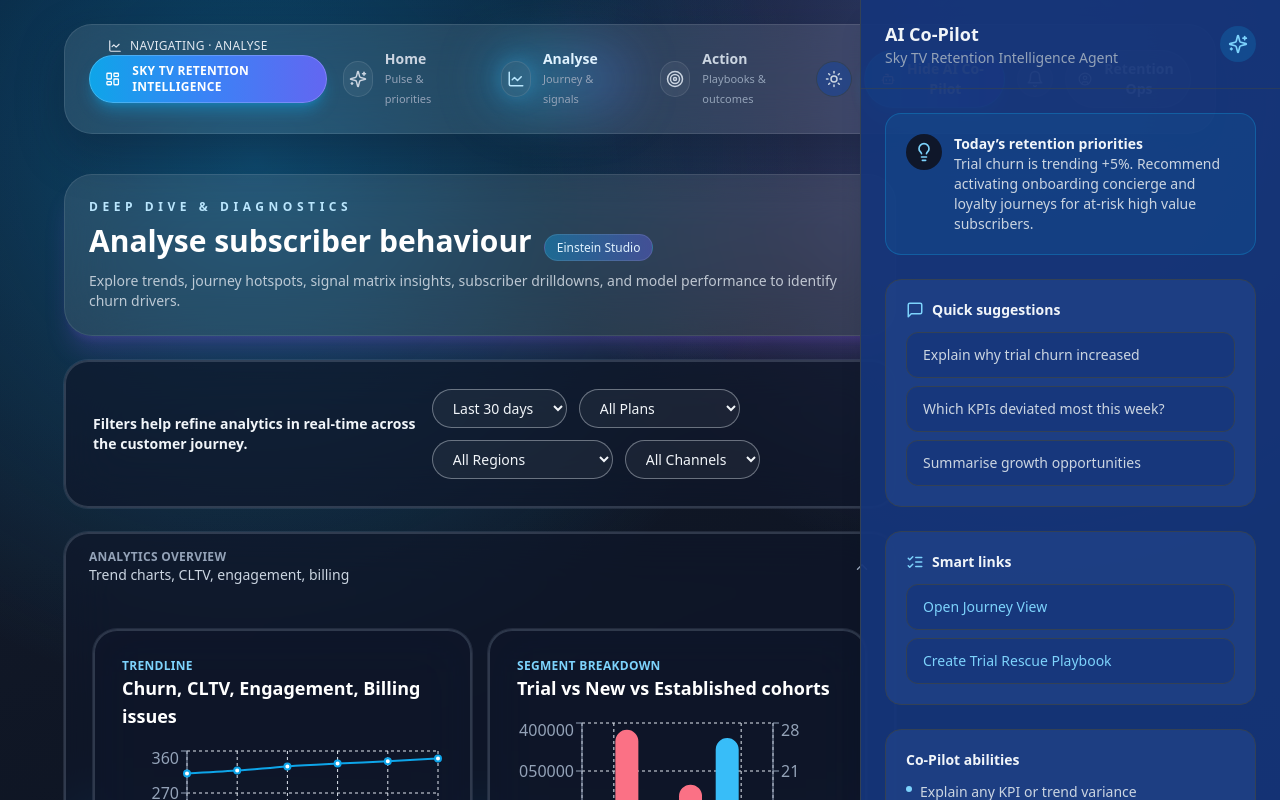
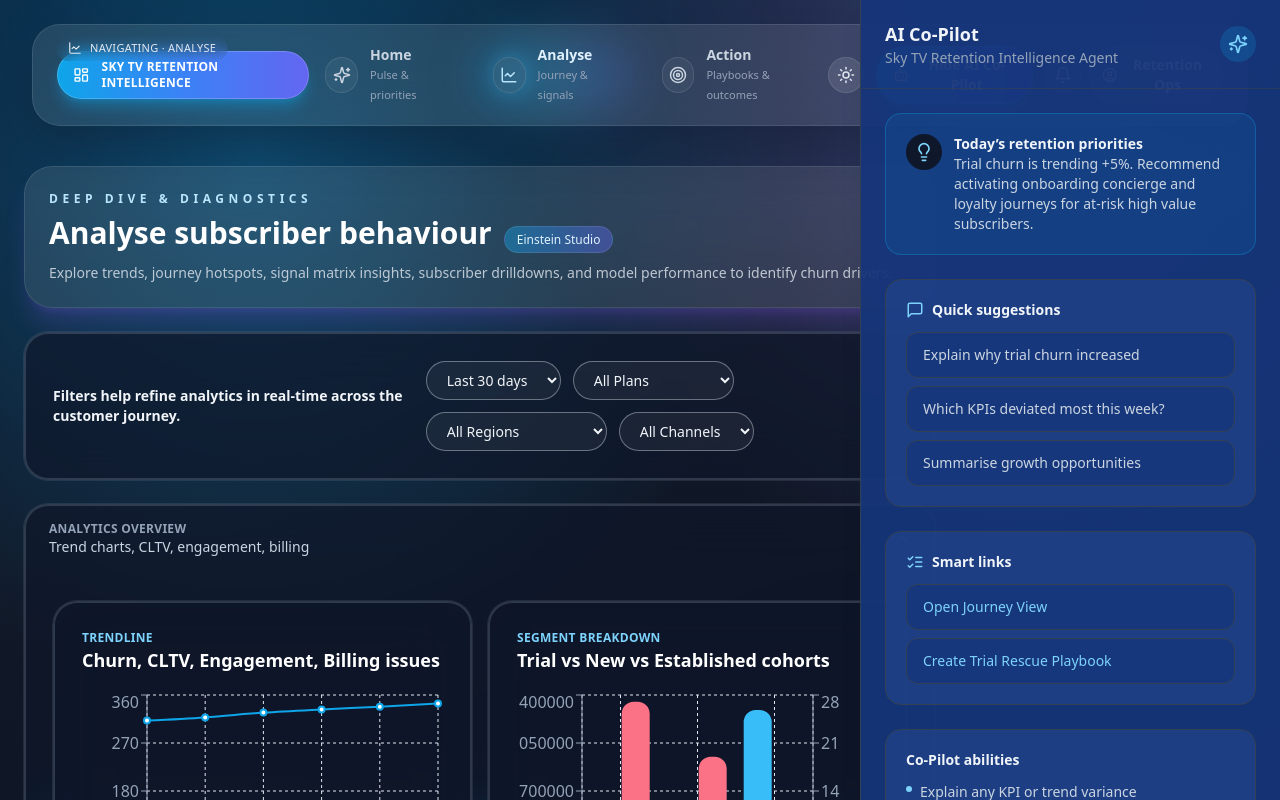
Before and after one commit to arunabh88/ChurnDashboard_Markus_New, a Next.js app: page /analyse in a window 1280 px wide. Shown: the top 800 px of the page. Built offline with nearby package versions, Linux system fonts and the light colour scheme.

Commit message:
fix: improve responsive layout for full-width experience

```diff
--- a/app/(dashboard)/layout.tsx
+++ b/app/(dashboard)/layout.tsx
@@ -20,17 +20,15 @@
   }, [pathname]);
 
   return (
-    <div className="relative min-h-screen px-4 pb-10 text-slate-100 md:px-6">
+    <div className="relative min-h-screen px-3 pb-16 text-slate-100 sm:px-5 md:px-6">
       <Navigation
         activeTab={activeTab}
         copilotOpen={copilotOpen}
         onToggleCopilot={() => setCopilotOpen((prev) => !prev)}
       />
 
-      <main className="mx-auto flex max-w-6xl gap-8 py-10 transition-all duration-300">
-        <div className={`w-full transition-all ${copilotOpen ? 'lg:pr-[320px]' : ''}`}>
-          {children}
-        </div>
+      <main className="mx-auto flex w-full max-w-[min(1440px,100%)] flex-col gap-6 py-8 transition-all duration-300 lg:flex-row lg:gap-10 lg:py-10">
+        <div className={`w-full lg:min-w-0 ${copilotOpen ? 'xl:pr-[320px]' : ''}`}>{children}</div>
       </main>
 
       <AICoPilotPanel open={copilotOpen} />
--- a/components/Navigation.tsx
+++ b/components/Navigation.tsx
@@ -28,17 +28,19 @@
   const ActiveIcon = useMemo(() => tabs.find((tab) => tab.id === activeTab)?.icon ?? Sparkles, [activeTab]);
 
   return (
-    <header className="sticky top-0 z-30 mt-6 flex justify-center">
-      <div className="glass-panel mx-auto flex w-full max-w-6xl items-center justify-between rounded-[28px] border border-white/10 bg-white/10 px-6 py-4 text-sm text-slate-100">
+    <header className="sticky top-0 z-30 mt-6 flex justify-center px-1 sm:px-2">
+      <div className="glass-panel mx-auto flex w-full max-w-[min(1440px,100%)] items-center justify-between rounded-[28px] border border-white/10 bg-white/10 px-4 py-3 text-[13px] text-slate-100 sm:px-6 sm:text-sm">
         <div className="flex items-center gap-3">
-          <div className="relative flex items-center gap-3 overflow-hidden rounded-full bg-gradient-to-r from-sky-500 via-blue-500 to-indigo-500 px-4 py-2 text-white shadow-lg shadow-sky-500/40">
-            <LayoutDashboard size={18} />
-            <span className="text-xs font-semibold uppercase tracking-wide">Sky TV Retention Intelligence</span>
-            <span className="absolute inset-0 rounded-full border border-white/20" />
+          <div className="relative flex items-center gap-3 overflow-hidden rounded-full bg-gradient-to-r from-sky-500 via-blue-500 to-indigo-500 px-3 py-2 text-white shadow-lg shadow-sky-500/40 sm:px-4">
+            <LayoutDashboard size={18} className="hidden sm:block" />
+            <span className="text-xs font-semibold uppercase tracking-wide">
+              Sky TV Retention Intelligence
+            </span>
+            <span className="absolute inset-0 rounded-full border border-white/20" aria-hidden />
           </div>
         </div>
 
-        <nav className="hidden items-center gap-3 md:flex">
+        <nav className="hidden items-center gap-3 xl:flex">
           {tabs.map((tab) => {
             const active = activeTab === tab.id;
             const Icon = tab.icon;
@@ -81,11 +83,11 @@
           })}
         </nav>
 
-        <div className="flex items-center gap-3">
+        <div className="flex items-center gap-2 sm:gap-3">
           <button
             type="button"
             onClick={toggleTheme}
-            className="hidden rounded-full border border-slate-200 bg-white p-2 text-slate-500 transition hover:border-sky-200 hover:text-sky-600 dark:border-slate-700 dark:bg-navy-800/80 dark:text-slate-300 dark:hover:border-slate-500 dark:hover:text-sky-300 md:inline-flex"
+            className="hidden rounded-full border border-white/10 bg-white/10 p-2 text-slate-200 transition hover:border-sky-300/60 hover:text-sky-200 xl:inline-flex"
             aria-label={isDark ? 'Switch to light mode' : 'Switch to dark mode'}
           >
             {isDark ? <Sun size={18} /> : <Moon size={18} />}
@@ -107,9 +109,10 @@
             </span>
           </button>
 
+          <div className="hidden md:flex items-center gap-2">
             <button
               type="button"
-            className="hidden rounded-full border border-white/10 bg-white/10 p-2 text-slate-200 transition hover:border-sky-300/60 hover:text-sky-200 md:inline-flex"
+              className="rounded-full border border-white/10 bg-white/10 p-2 text-slate-200 transition hover:border-sky-300/60 hover:text-sky-200"
               aria-label="Alerts"
             >
               <Bell size={18} />
@@ -124,17 +127,39 @@
             </button>
           </div>
         </div>
+      </div>
       <motion.div
         key={activeTab}
-        className="pointer-events-none absolute inset-x-0 top-[10px] mx-auto flex max-w-6xl justify-start px-8"
+        className="pointer-events-none absolute inset-x-0 top-[12px] mx-auto hidden w-full max-w-[min(1440px,100%)] justify-start px-8 lg:flex"
         initial={{ opacity: 0, y: -8 }}
         animate={{ opacity: 1, y: 0 }}
       >
-        <div className="flex items-center gap-2 rounded-full bg-white/8 px-3 py-1 text-xs uppercase tracking-wide text-slate-200">
+        <div className="flex items-center gap-2 rounded-full bg-white/8 px-3 py-1 text-[11px] uppercase tracking-wide text-slate-200 backdrop-blur">
           <ActiveIcon size={14} />
           Navigating · {tabs.find((tab) => tab.id === activeTab)?.label ?? 'Home'}
         </div>
       </motion.div>
+
+      <nav className="glass-panel mx-auto mt-4 flex w-full max-w-[min(1440px,100%)] items-center justify-between rounded-[24px] border border-white/10 bg-white/10 px-3 py-3 text-xs text-slate-200 backdrop-blur md:hidden">
+        <div className="flex flex-1 items-center gap-2 overflow-x-auto">
+          {tabs.map((tab) => {
+            const active = activeTab === tab.id;
+            const Icon = tab.icon;
+            return (
+              <Link
+                key={tab.id}
+                href={tab.href}
+                className={`flex min-w-[110px] flex-col items-center rounded-full px-3 py-2 font-semibold transition ${
+                  active ? 'bg-white/15 text-white shadow-md shadow-sky-500/30' : 'text-slate-300'
+                }`}
+              >
+                <Icon size={16} className="mb-1" />
+                {tab.label}
+              </Link>
+            );
+          })}
+        </div>
+      </nav>
     </header>
   );
 }
```
Lines whose indentation alone changed are shown as unchanged.
